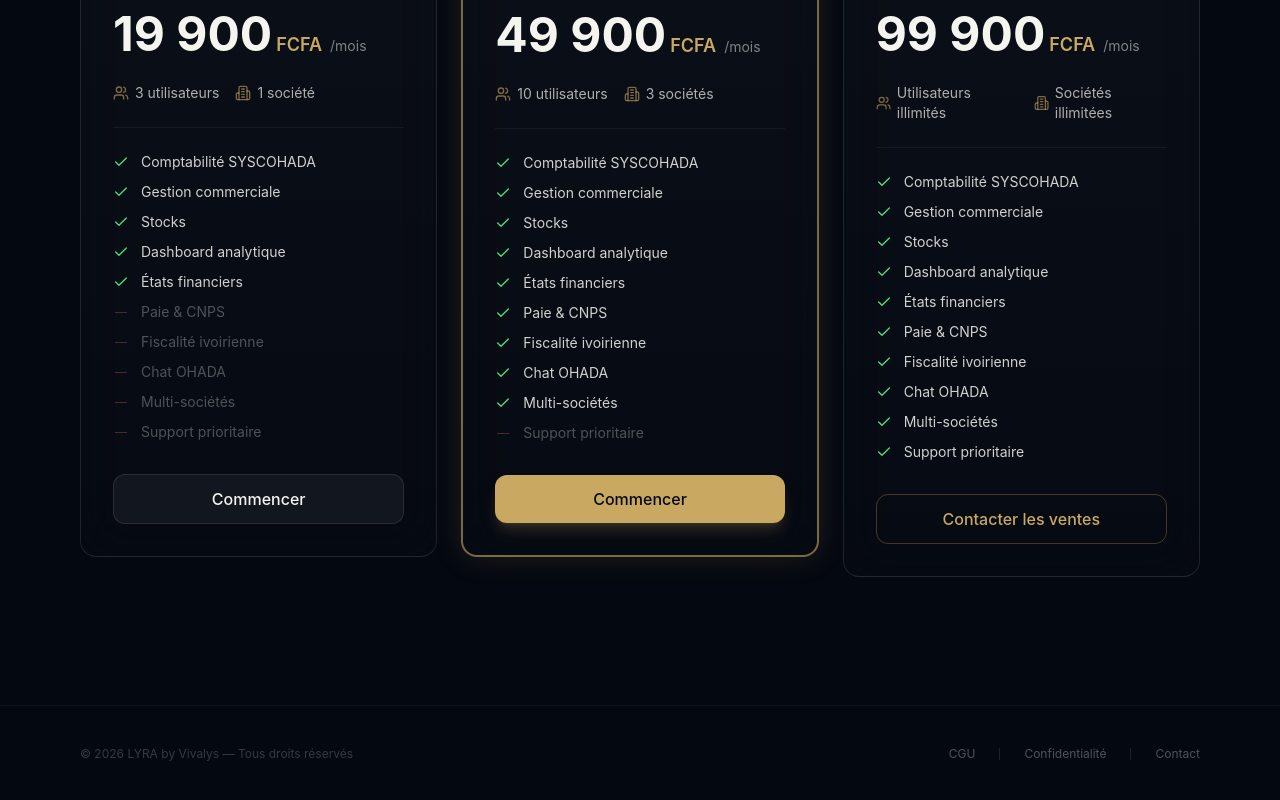
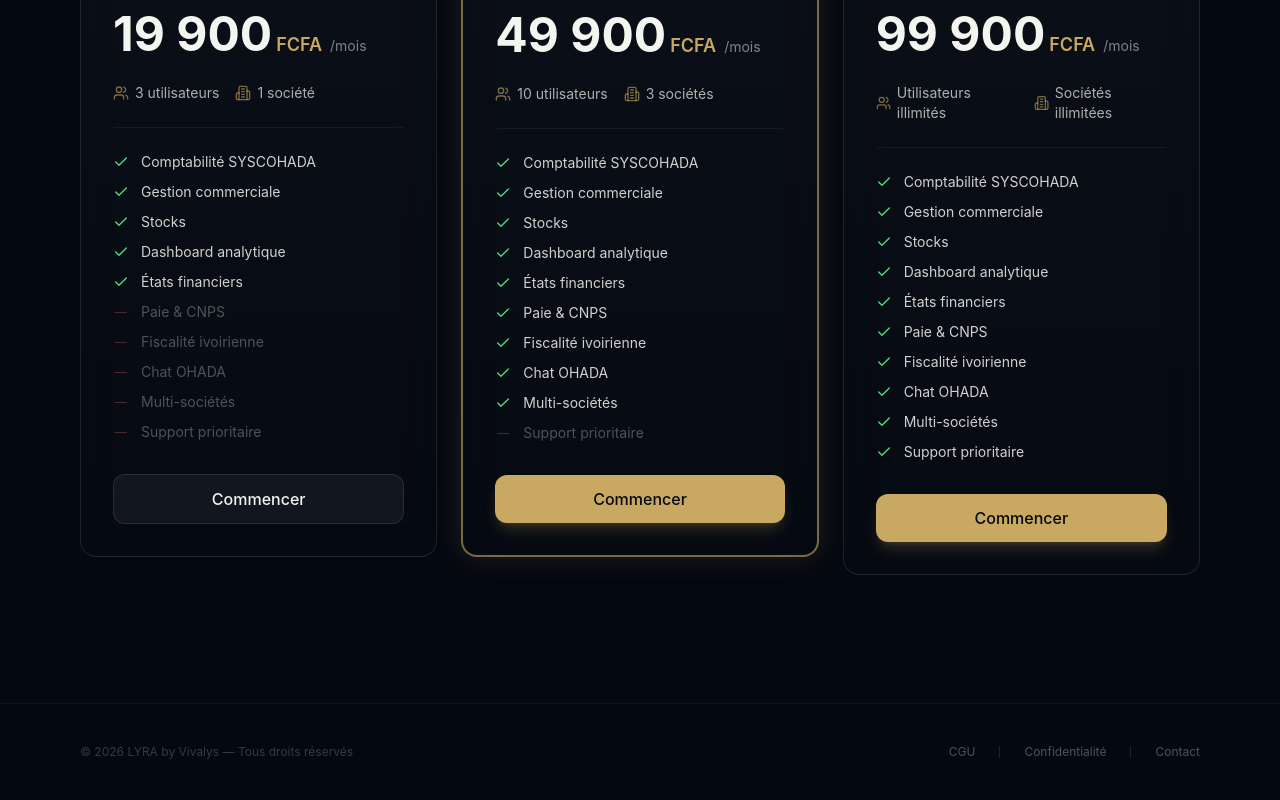
Before and after one commit to thildcontact20-glitch/lyra-erp, a Next.js app: page / in a window 1280 px wide. Shown: the part 2900-3700 px from the top of the page. Built offline with nearby package versions, Linux system fonts and the light colour scheme.

Commit message:
fix: CTA Entreprise = Commencer comme les autres

```diff
--- a/src/components/home/PricingSection.tsx
+++ b/src/components/home/PricingSection.tsx
@@ -171,8 +171,8 @@ function PlanCard({ plan, yearly, index }: { plan: Plan; yearly: boolean; index:
 
           <div className="mt-auto">
             {plan.enterprise ? (
-              <GlowButton href="mailto:contact@vivalyscompagny.com" variant="outline" className="w-full justify-center">
-                Contacter les ventes
+              <GlowButton href="mailto:contact@vivalyscompagny.com" variant="primary" className="w-full justify-center">
+                Commencer
               </GlowButton>
             ) : (
               <GlowButton
```
